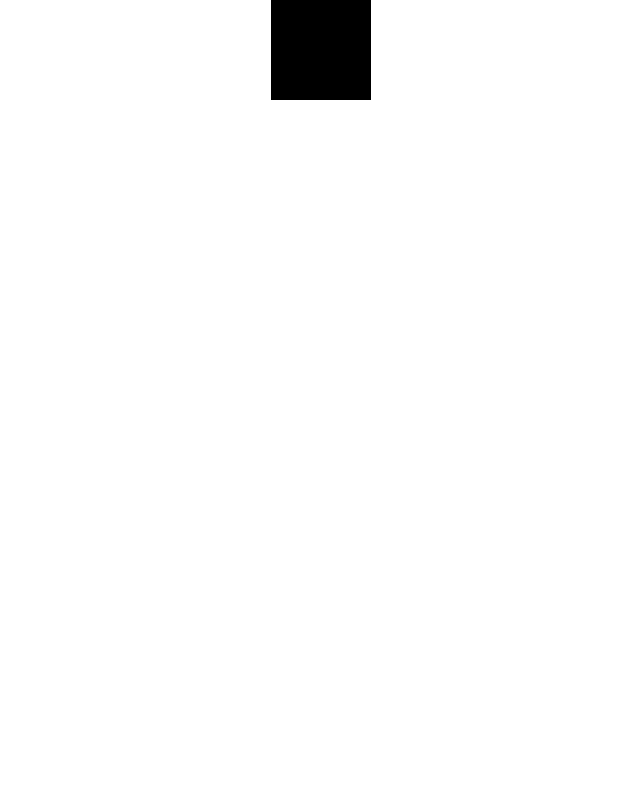
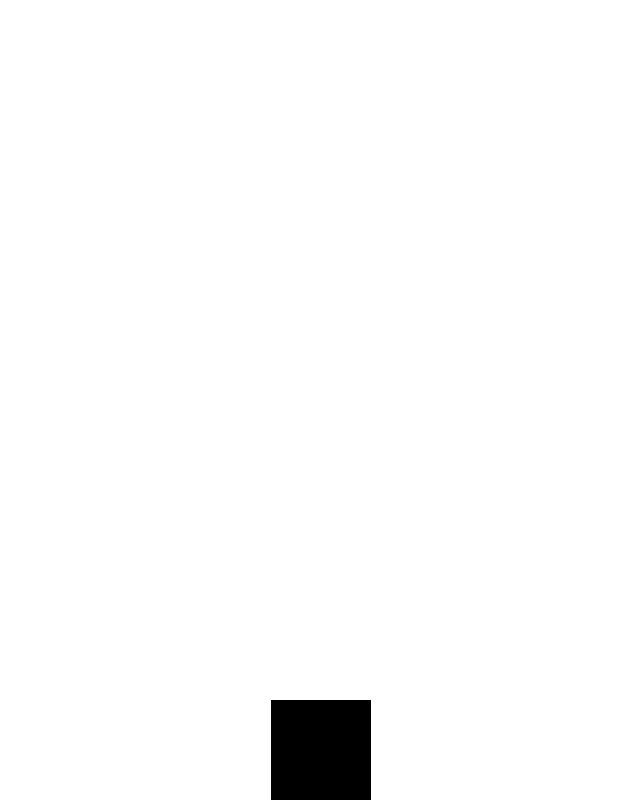
Before and after one commit to longcatWTF/longcatwtf, a plain HTML site: page index.html in a window 1280 px wide. Shown: the whole page, without its empty margins (319-959 px from the left). Drawn offline with Linux system fonts and the light colour scheme.

Commit message:
Make the longcat container full-size

```diff
--- a/assets/main.css
+++ b/assets/main.css
@@ -3,11 +3,15 @@
 /* Normalize body/html to fill whole browser window. */
 html, body {
   height: 100%;
+  width: 100%;
   margin: 0;
   padding: 0;
 }
 
 #the_longcat_container {
+  height: 100%;
+  width: 100%;
+
   /* Use flexbox to put the longcat to the bottom center. */
   display: flex;
   justify-content: center;
```
